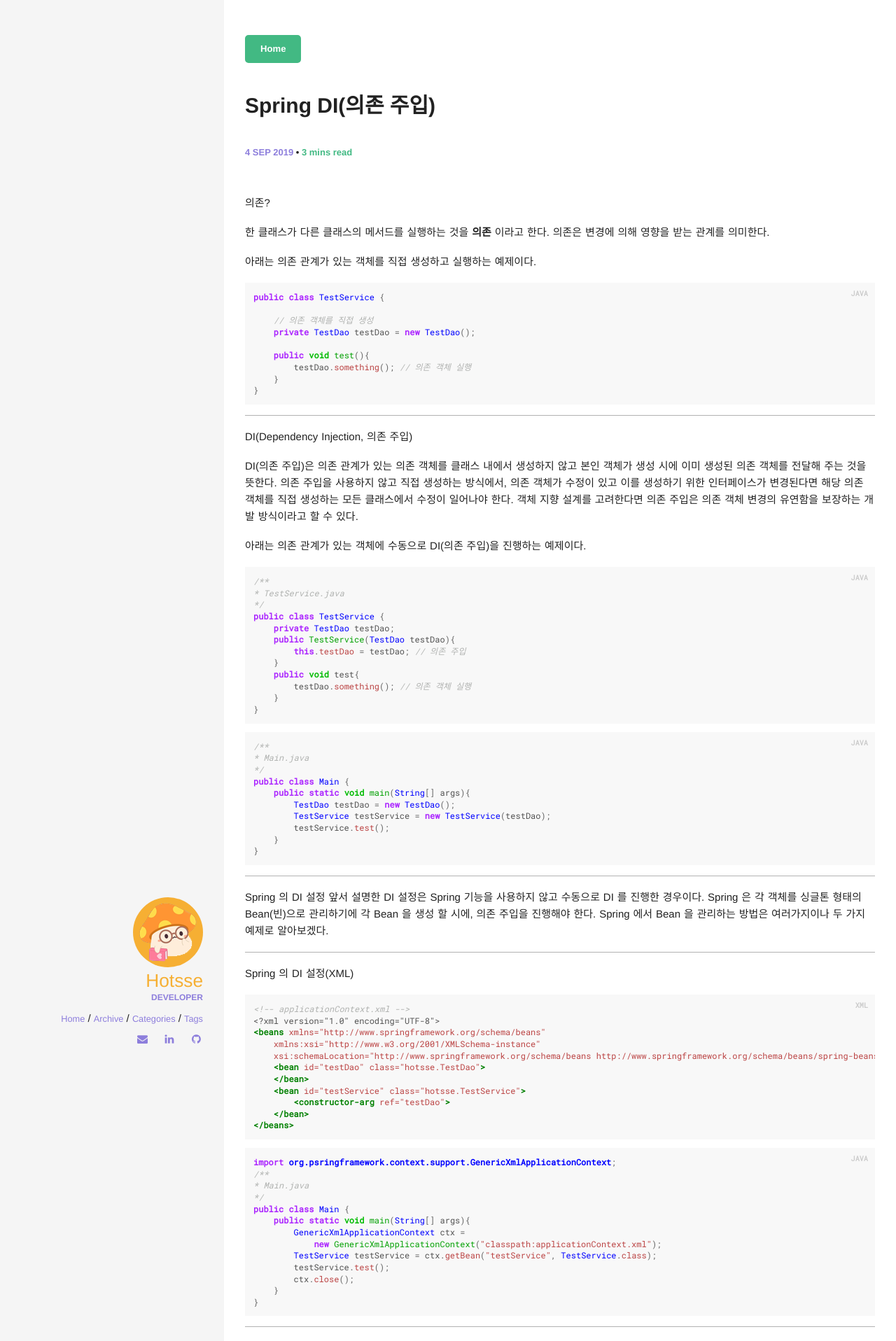
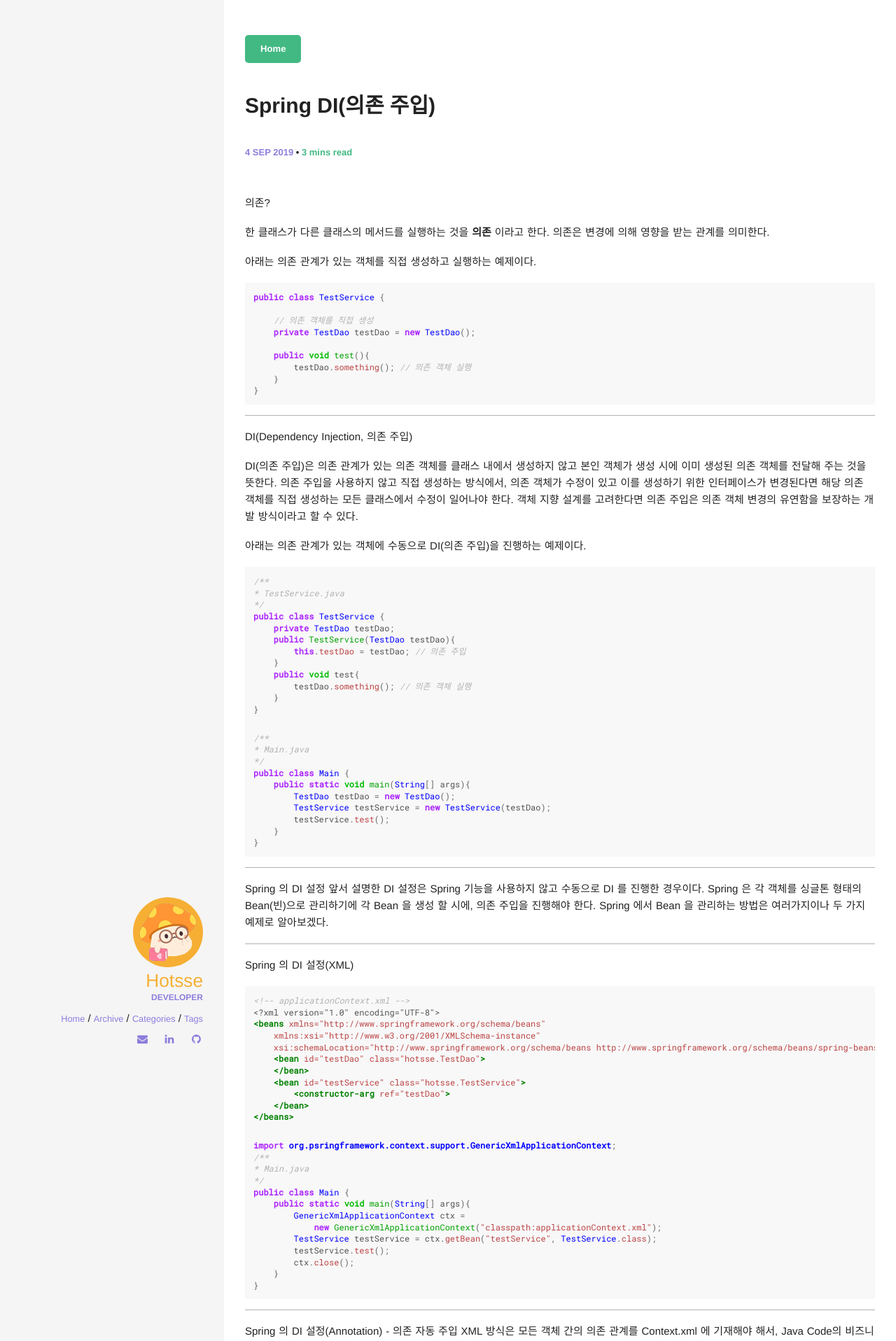
Before and after one commit to Hotsse/hotsse.github.io, a Jekyll site: the page built from _posts/2019-09-04-Spring DI(의존 주입).md, in a window 1280 px wide. Shown: the top 1916 px of the page at 70% size. Built offline with Jekyll 4.4.1, drawn with Linux system fonts in a browser that asks for light colours; comment, search, counter and statistics services are not loaded.

Commit message:
Update 2019-09-04-Spring DI(의존 주입).md

````diff
--- a/_posts/2019-09-04-Spring DI(의존 주입).md
+++ b/_posts/2019-09-04-Spring DI(의존 주입).md
@@ -11,7 +11,7 @@ comments: true
 
 아래는 의존 관계가 있는 객체를 직접 생성하고 실행하는 예제이다.
 
-{% highlight java %}
+``` java
 public class TestService {
 
     // 의존 객체를 직접 생성
@@ -21,7 +21,7 @@ public class TestService {
         testDao.something(); // 의존 객체 실행
     }
 }
-{% endhighlight %}
+```
 
 -------------
 
@@ -32,7 +32,7 @@ DI(의존 주입)은 의존 관계가 있는 의존 객체를 클래스 내에
 
 아래는 의존 관계가 있는 객체에 수동으로 DI(의존 주입)을 진행하는 예제이다.
 
-{% highlight java %}
+``` java
 /**
 * TestService.java
 */
@@ -45,8 +45,9 @@ public class TestService {
         testDao.something(); // 의존 객체 실행
     }
 }
-{% endhighlight %}
-{% highlight java %}
+```
+
+``` java
 /**
 * Main.java
 */
@@ -57,7 +58,7 @@ public class Main {
         testService.test();
     }
 }
-{% endhighlight %}
+```
 
 -------------
 
@@ -68,7 +69,8 @@ Spring 에서 Bean 을 관리하는 방법은 여러가지이나 두 가지 예
 -------------
 
 Spring 의 DI 설정(XML)
-{% highlight xml %}
+
+``` xml
 <!-- applicationContext.xml -->
 <?xml version="1.0" encoding="UTF-8">
 <beans xmlns="http://www.springframework.org/schema/beans"
@@ -80,8 +82,9 @@ Spring 의 DI 설정(XML)
         <constructor-arg ref="testDao">
     </bean>
 </beans>
-{% endhighlight %}
-{% highlight java %}
+```
+
+``` java
 import org.psringframework.context.support.GenericXmlApplicationContext;
 /**
 * Main.java
@@ -95,7 +98,7 @@ public class Main {
         ctx.close();
     }
 }
-{% endhighlight %}
+```
 
 -------------
 
@@ -106,7 +109,7 @@ XML 방식은 모든 객체 간의 의존 관계를 Context.xml 에 기재해야
 
 우선 어떠한 의존 주입도 하지 않은 채 Bean 만 생성해 놓는다고 가정하자.
 
-{% highlight xml %}
+``` xml
 <!-- applicationContext.xml -->
 <?xml version="1.0" encoding="UTF-8">
 
@@ -120,12 +123,12 @@ XML 방식은 모든 객체 간의 의존 관계를 Context.xml 에 기재해야
     <bean id="testService" class="hotsse.TestService">
     </bean>
 </beans>
-{% endhighlight %}
+```
 
 - @Autowired
 @Autowired 는 생성된 Bean 객체 중에서 타입을 기반으로 가장 적합한 Bean 객체를 선정하여 자동으로 주입해 주는 기능을 한다.
 
-{% highlight java %}
+``` java
 import org.springframework.beans.factory.annotation.Autowired;
 
 public class TestService {
@@ -137,4 +140,4 @@ public class TestService {
         testDao.something();
     }
 }
-{% endhighlight %}
+```
````
